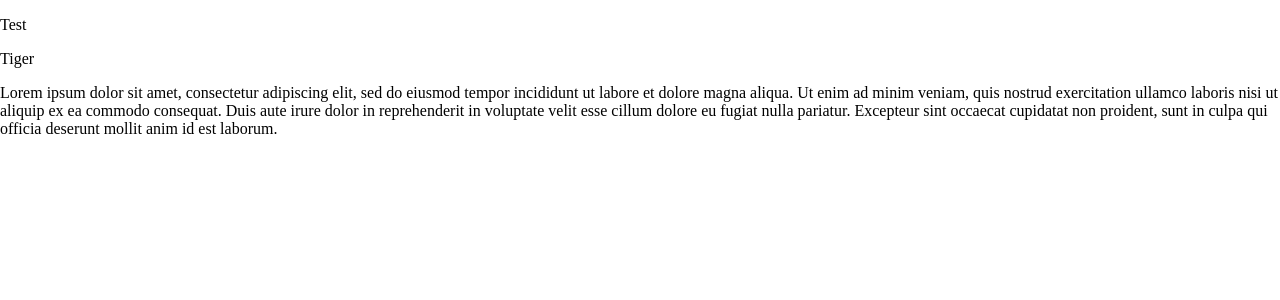
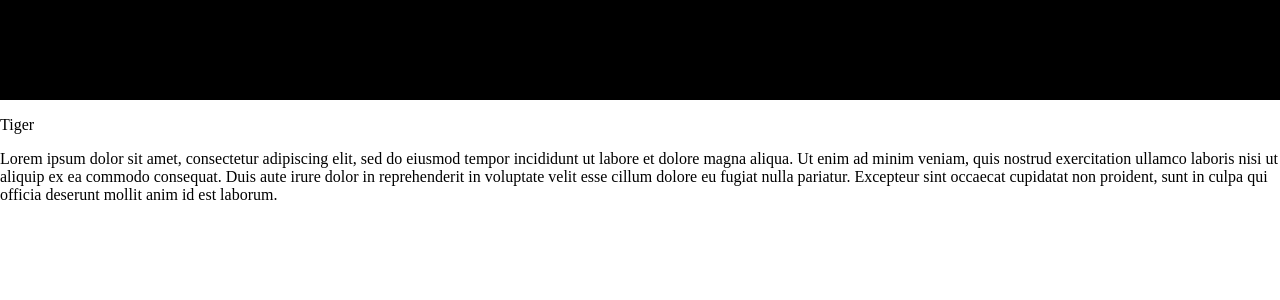
Before and after one commit to nayomi-morita/art-website, a React app: page /#/ in a window 1280 px wide. Shown: the top 300 px of the page. Built offline with nearby package versions, Linux system fonts and the light colour scheme.

Commit message:
start header frame

```diff
--- a/src/components/Header.jsx
+++ b/src/components/Header.jsx
@@ -4,7 +4,16 @@ import { Switch, Route, Link } from 'react-router-dom';
 function Header() {
   return(
     <div>
+      <style jsx>{`
+        .main{
+          background-color: black;
+          height: 100px;
+          width: 100%;
+        }
+      `}</style>
+      <div className="main">
 
+      </div>
     </div>
   );
 }
--- a/src/components/Home.jsx
+++ b/src/components/Home.jsx
@@ -6,7 +6,6 @@ import { connect } from 'react-redux';
 function Home(props) {
   return(
     <div>
-      <p>Test</p>
       <p>{props.artReducer.title}</p>
       <p>{props.artReducer.description}</p>
     </div>
```
Also changed, not shown: src/components/App.jsx (indentation only).
